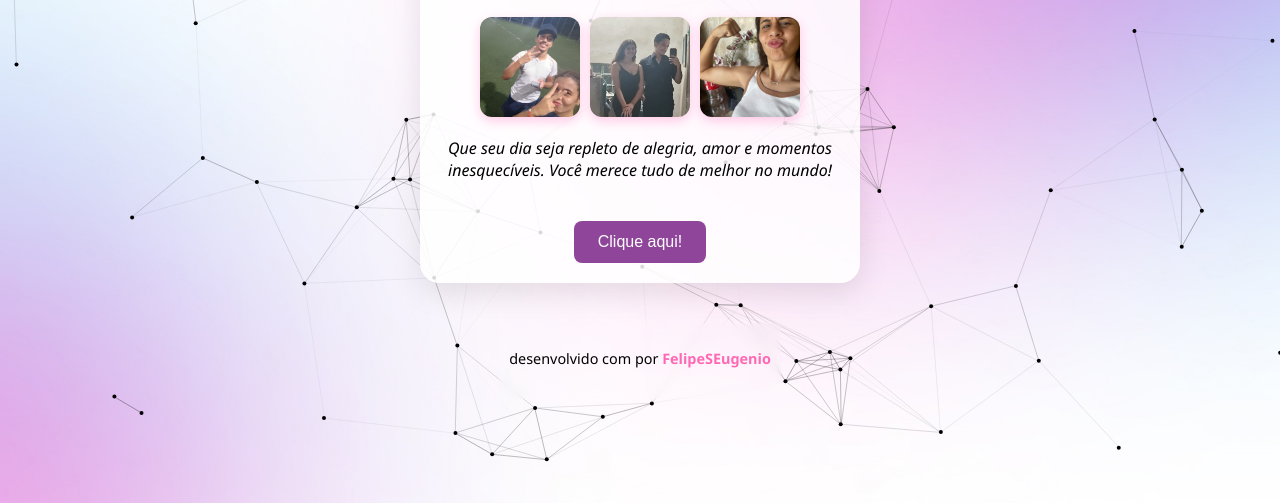
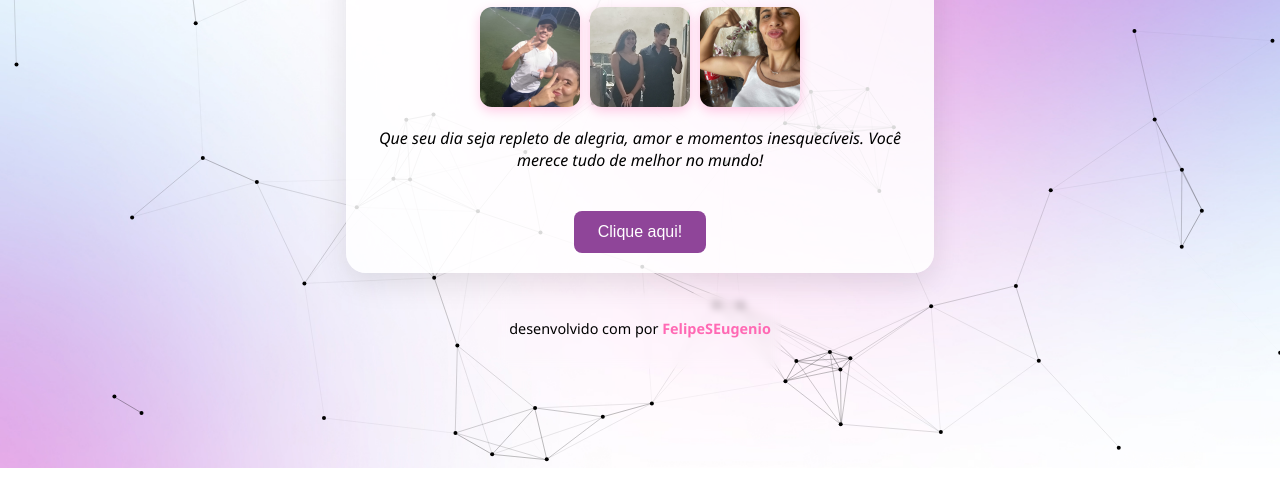
Before and after one commit to FelipeSEugenio/mirianbirthday, a plain HTML site: page index.html in a window 1280 px wide. Shown: the part 337-840 px from the top of the page. After the commit the page ends 805 px from the top, so only its background shows below. Drawn offline with nearby package versions, Linux system fonts and the light colour scheme.

Commit message:
updating css

```diff
--- a/style.css
+++ b/style.css
@@ -4,14 +4,17 @@
     --bg-url-desktop: url('./img/bg-desktop-light.jpg');
     --dark-bg: #212529;
   }
+* {
+    box-sizing: border-box;
+}
 
-  html, body {
+html, body {
     height: 100%;
     margin: 0;
     padding: 0;
     overflow-x: hidden;
     overflow-y: auto;
-  }
+}
 
   body {
     display: flex;
@@ -34,7 +37,7 @@
 
   .container {
     width: 100%;
-    max-width: 400px;
+    max-width: 588px;
     margin: 80px auto 0;
     padding: 20px;
     border-radius: 20px;
@@ -137,7 +140,7 @@
     font-size: 0.9rem;
     color: #fff;
     backdrop-filter: blur(4px);
-    margin-top: 40px;
+    margin-top: 20px;
     border: none;
     box-shadow: none;
   }
```
